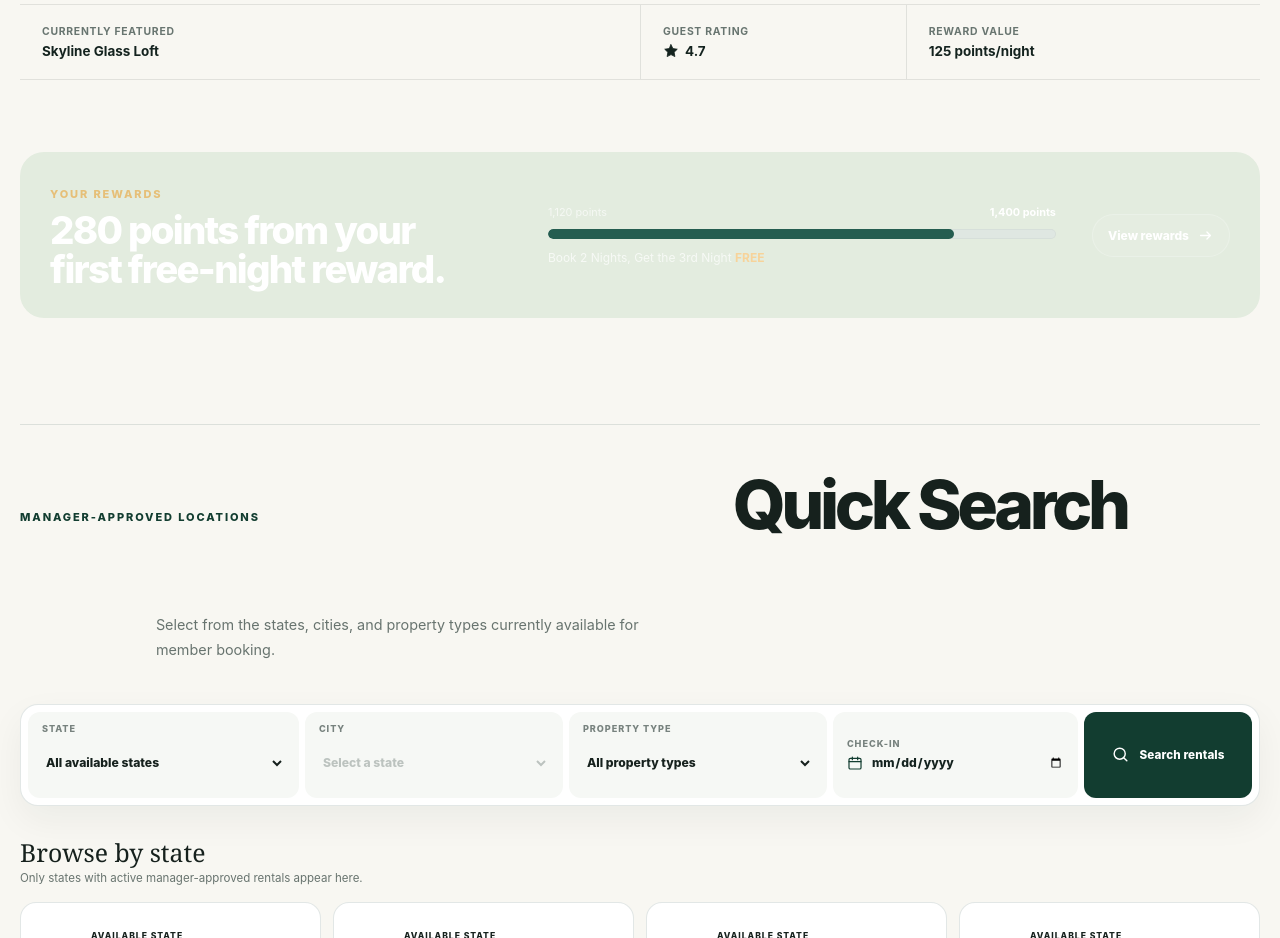
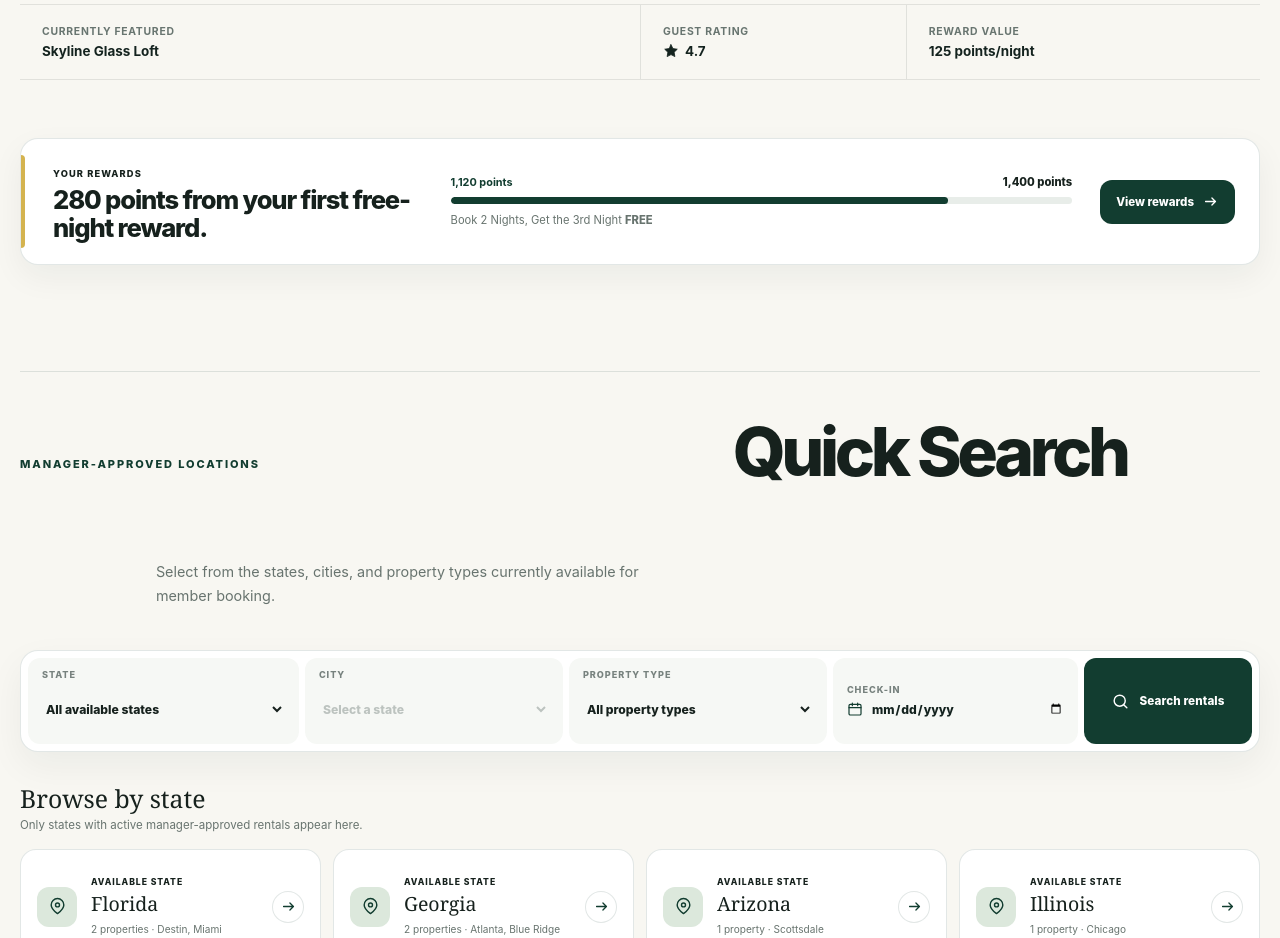
Before and after one commit to johnwolf222/Rental-platform, a React (Vite) app: page / in a window 1280 px wide. Shown: the part 1040-1978 px from the top of the page. Built offline with nearby package versions, Linux system fonts and the light colour scheme.

Commit message:
style: redesign homepage rewards card

```diff
--- a/src/ActualUIUpgrade.css
+++ b/src/ActualUIUpgrade.css
@@ -2374,3 +2374,184 @@
     padding: 34px 0;
   }
 }
+
+/* =========================================================
+   COMPACT MODERN REWARDS CARD V1
+   ========================================================= */
+
+.app-shell .rewards-preview {
+  position: relative;
+  width: min(calc(100% - 40px), 1360px);
+  min-height: 0;
+  margin-top: 58px;
+  border: 1px solid var(--ux3-line);
+  border-radius: 18px;
+  padding: 22px 24px;
+  display: grid;
+  grid-template-columns:
+    minmax(220px, 0.82fr)
+    minmax(360px, 1.35fr)
+    auto;
+  align-items: center;
+  gap: 28px;
+  overflow: hidden;
+  color: var(--ux3-ink);
+  background: #ffffff;
+  box-shadow: 0 12px 32px rgba(16, 45, 36, 0.055);
+}
+
+.app-shell .rewards-preview::before {
+  position: absolute;
+  top: 16px;
+  bottom: 16px;
+  left: 0;
+  width: 4px;
+  border-radius: 0 999px 999px 0;
+  content: '';
+  background: var(--ux3-gold);
+}
+
+.app-shell .rewards-preview::after {
+  display: none;
+}
+
+.app-shell .rewards-preview__intro {
+  min-width: 0;
+  padding-left: 8px;
+}
+
+.app-shell .rewards-preview .eyebrow {
+  margin-bottom: 7px;
+  color: var(--ux3-gold-deep);
+  font-size: 0.58rem;
+  letter-spacing: 0.12em;
+}
+
+.app-shell .rewards-preview__intro h2,
+.app-shell .rewards-preview h2 {
+  max-width: 360px;
+  margin: 0;
+  color: var(--ux3-ink);
+  font-family: var(--sans);
+  font-size: clamp(1.25rem, 2vw, 1.85rem);
+  font-weight: 790;
+  line-height: 1.08;
+  letter-spacing: -0.045em;
+}
+
+.app-shell .rewards-preview__meter {
+  min-width: 0;
+}
+
+.app-shell .rewards-preview__meter-copy {
+  margin-bottom: 8px;
+  display: flex;
+  align-items: center;
+  justify-content: space-between;
+  gap: 18px;
+  color: var(--ux3-muted);
+  font-size: 0.68rem;
+  font-weight: 700;
+}
+
+.app-shell .rewards-preview__meter-copy span {
+  color: var(--ux3-forest);
+}
+
+.app-shell .rewards-preview__meter-copy strong {
+  color: var(--ux3-ink);
+  font-size: 0.7rem;
+  font-weight: 800;
+}
+
+.app-shell .rewards-preview .reward-meter {
+  height: 7px;
+  border: 0;
+  border-radius: 999px;
+  overflow: hidden;
+  background: #e8ede9;
+  box-shadow: none;
+}
+
+.app-shell .rewards-preview .reward-meter span {
+  height: 100%;
+  display: block;
+  border-radius: inherit;
+  background: var(--ux3-forest);
+  box-shadow: none;
+}
+
+.app-shell .rewards-preview__meter p {
+  margin: 8px 0 0;
+  color: var(--ux3-muted);
+  font-size: 0.7rem;
+  line-height: 1.45;
+}
+
+.app-shell .rewards-preview__meter p strong {
+  color: var(--ux3-gold-deep);
+  font-weight: 850;
+}
+
+.app-shell .rewards-preview .outline-button {
+  min-height: 44px;
+  border: 1px solid var(--ux3-line-strong);
+  border-radius: 12px;
+  padding: 11px 15px;
+  justify-self: end;
+  color: #ffffff;
+  background: var(--ux3-forest);
+  box-shadow: none;
+  font-size: 0.72rem;
+  font-weight: 800;
+  white-space: nowrap;
+  transition:
+    background 180ms ease,
+    transform 180ms ease;
+}
+
+.app-shell .rewards-preview .outline-button:hover {
+  color: #ffffff;
+  background: var(--ux3-forest-deep);
+  transform: translateY(-1px);
+}
+
+@media (max-width: 1050px) {
+  .app-shell .rewards-preview {
+    grid-template-columns: minmax(220px, 0.82fr) minmax(320px, 1.18fr);
+  }
+
+  .app-shell .rewards-preview .outline-button {
+    grid-column: 1 / -1;
+    justify-self: start;
+  }
+}
+
+@media (max-width: 720px) {
+  .app-shell .rewards-preview {
+    width: min(calc(100% - 24px), 1360px);
+    margin-top: 48px;
+    border-radius: 16px;
+    padding: 20px 18px;
+    grid-template-columns: 1fr;
+    gap: 20px;
+  }
+
+  .app-shell .rewards-preview::before {
+    top: 14px;
+    bottom: 14px;
+  }
+
+  .app-shell .rewards-preview__intro h2,
+  .app-shell .rewards-preview h2 {
+    max-width: 100%;
+    font-size: clamp(1.35rem, 7vw, 1.8rem);
+  }
+
+  .app-shell .rewards-preview .outline-button {
+    grid-column: auto;
+    width: 100%;
+    justify-content: center;
+    justify-self: stretch;
+  }
+}
```
